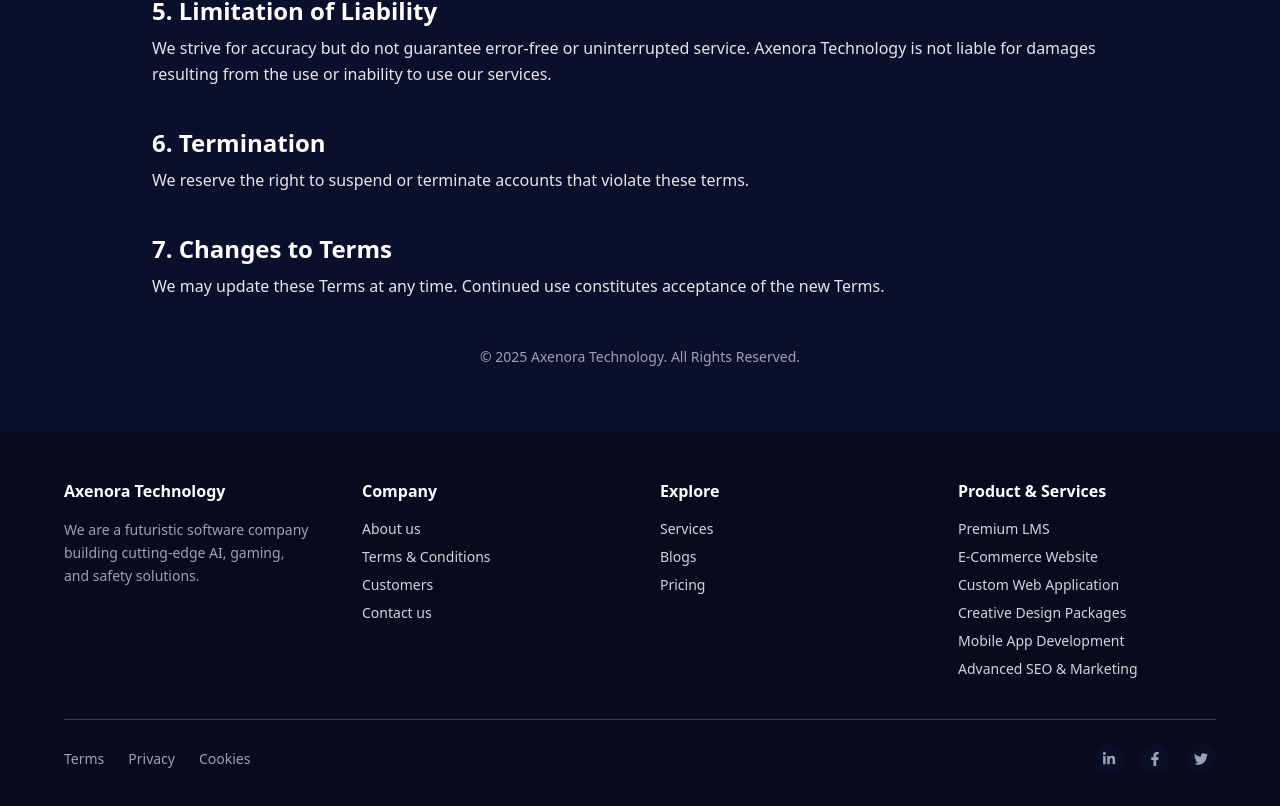
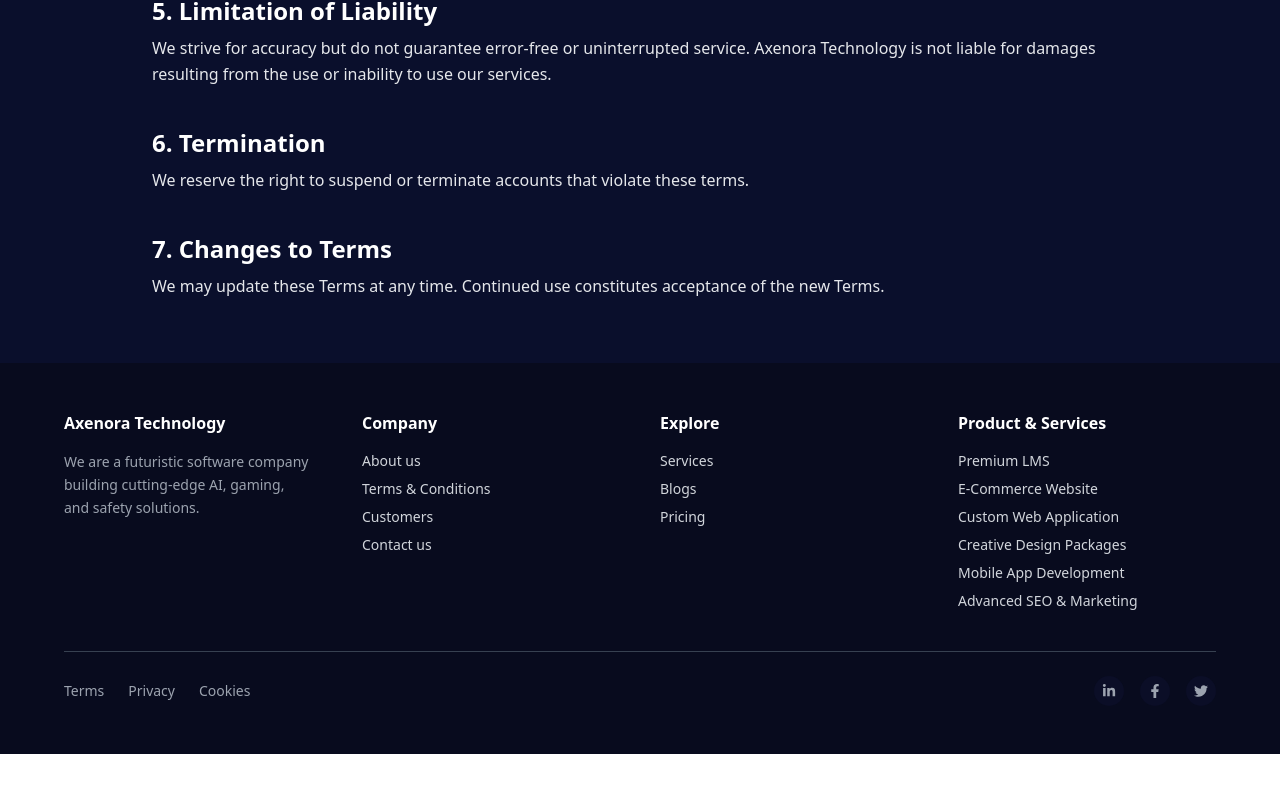
Before and after one commit to axerona/Axenora-Web-Site, a React (Vite) app in the folder frontend/: page /terms in a window 1280 px wide. Shown: the part 1005-1811 px from the top of the page. After the commit the page ends 1759 px from the top, so only its background shows below. Built offline with nearby package versions, Linux system fonts and the light colour scheme.

Commit message:
Terms and conditions page

```diff
--- a/frontend/src/components/Terms.jsx
+++ b/frontend/src/components/Terms.jsx
@@ -102,10 +102,7 @@
           </div>
         </div>
 
-        <p className="mt-12 text-center text-gray-400 text-sm">
-          &copy; {new Date().getFullYear()} Axenora Technology. All Rights
-          Reserved.
-        </p>
+
       </div>
     </section>
   );
```
